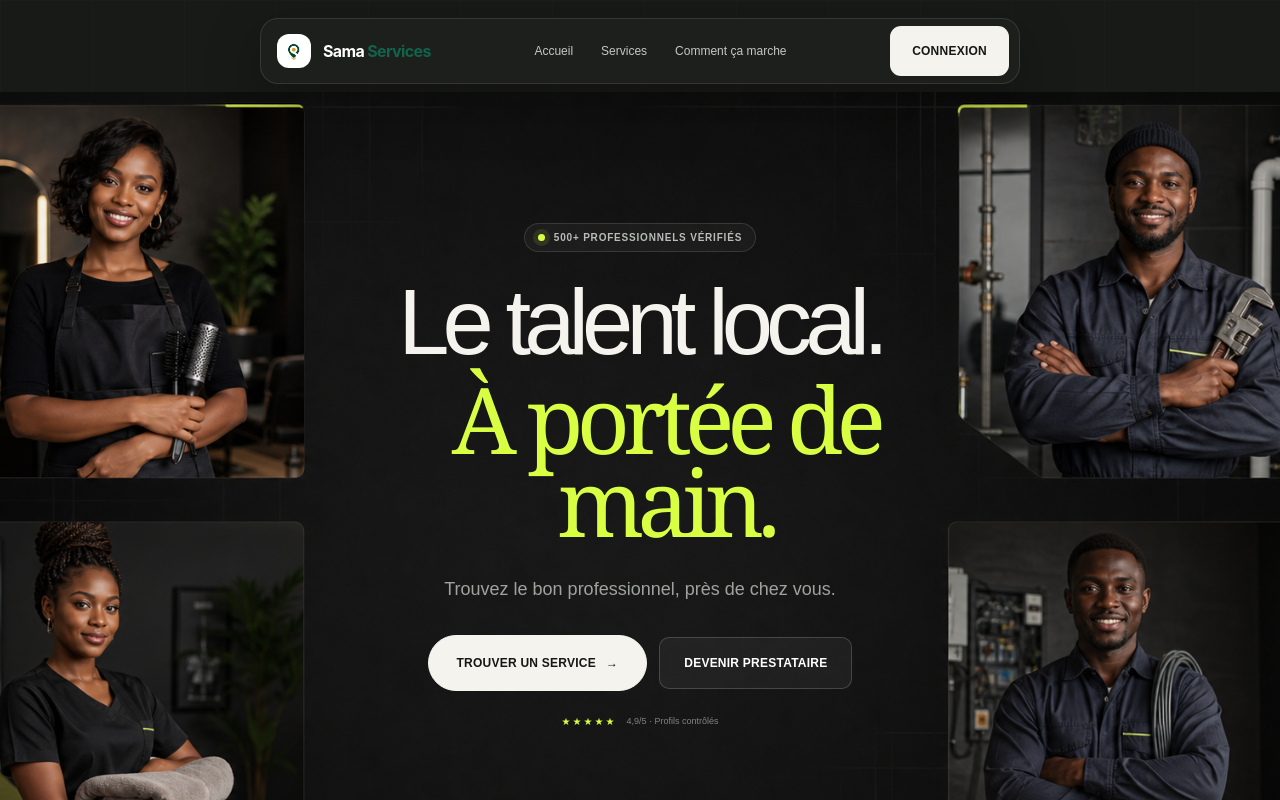
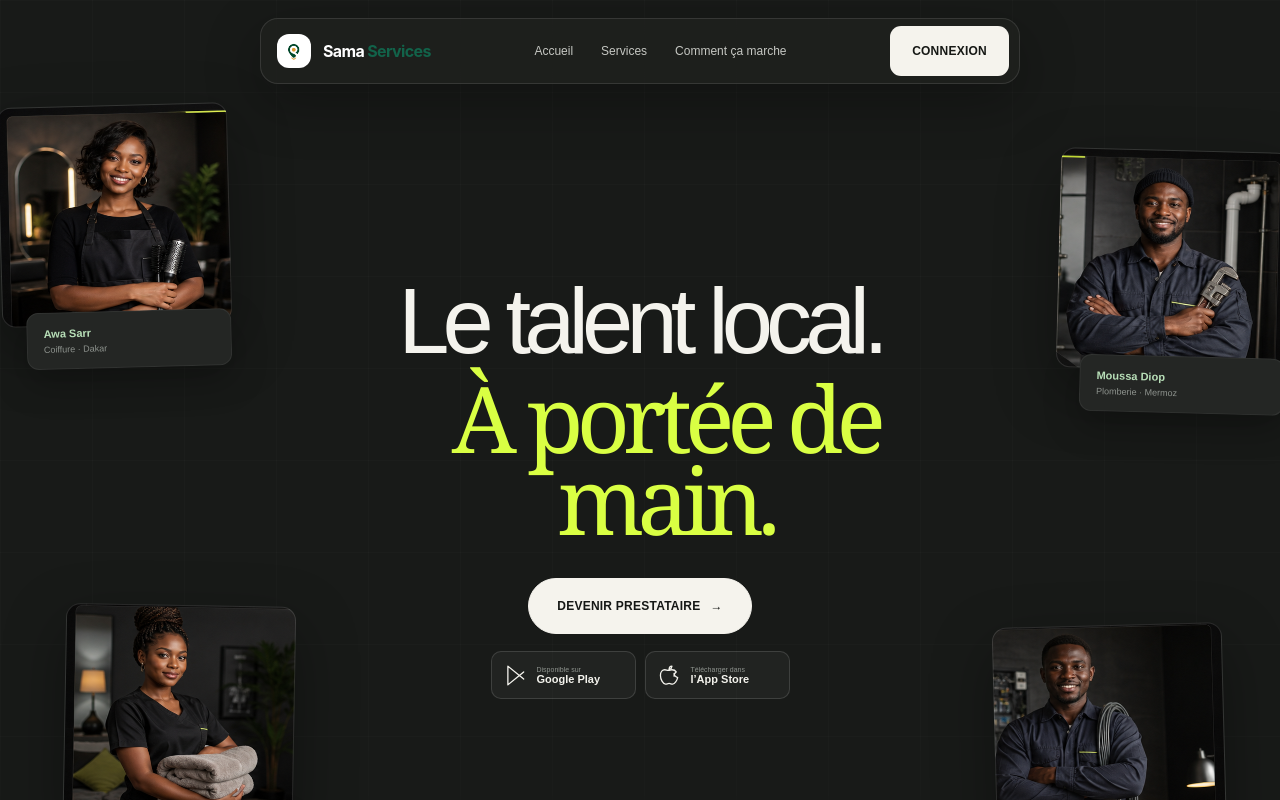
Before and after one commit to abdoulaye150199/samaserviceweb, an Angular app: page / in a window 1280 px wide. Shown: the top 800 px of the page. Built offline with nearby package versions, Linux system fonts and the light colour scheme.

Commit message:
scatter provider cards and add store actions

```diff
--- a/angular.json
+++ b/angular.json
@@ -48,7 +48,7 @@
                 },
                 {
                   "type": "anyComponentStyle",
-                  "maximumWarning": "38kB",
+                  "maximumWarning": "40kB",
                   "maximumError": "40kB"
                 }
               ],
--- a/src/app/app.html
+++ b/src/app/app.html
@@ -34,21 +34,38 @@
   <section class="hero" id="accueil">
     <div class="hero-grid-pattern"></div>
     <div class="container hero-stage">
-      <img
-        class="hero-talent-collage"
-        src="assets/provider-collage.png"
-        alt="Prestataires Sama Services : coiffure, plomberie, aide à domicile et électricité"
-      />
+      <article class="provider-tile provider-tile-one">
+        <div class="provider-portrait"></div>
+        <div class="provider-caption"><strong>Awa Sarr</strong><span>Coiffure · Dakar</span></div>
+      </article>
+      <article class="provider-tile provider-tile-two">
+        <div class="provider-portrait"></div>
+        <div class="provider-caption"><strong>Moussa Diop</strong><span>Plomberie · Mermoz</span></div>
+      </article>
+      <article class="provider-tile provider-tile-three">
+        <div class="provider-portrait"></div>
+        <div class="provider-caption"><strong>Fatou Ndiaye</strong><span>Aide à domicile · Liberté 6</span></div>
+      </article>
+      <article class="provider-tile provider-tile-four">
+        <div class="provider-portrait"></div>
+        <div class="provider-caption"><strong>Ibrahima Fall</strong><span>Électricité · Sacré-Cœur</span></div>
+      </article>
 
       <div class="hero-content">
-        <span class="hero-pill"><i></i> 500+ professionnels vérifiés</span>
         <h1>Le talent local.<br /><em>À portée de main.</em></h1>
-        <p class="hero-copy">Trouvez le bon professionnel, près de chez vous.</p>
         <div class="hero-actions">
-          <a class="button hero-primary" href="#services">Trouver un service <span>→</span></a>
-          <a class="button hero-secondary" href="#inscription">Devenir prestataire</a>
+          <a class="button hero-primary" href="#inscription">Devenir prestataire <span>→</span></a>
         </div>
-        <div class="hero-trust"><span>★★★★★</span><small>4,9/5 · Profils contrôlés</small></div>
+        <div class="hero-stores">
+          <a href="#telecharger" aria-label="Télécharger sur Google Play">
+            <svg viewBox="0 0 32 32"><path d="m4 3 16 13L4 29V3Z" /><path d="m20 16 6-5M20 16l6 5" /></svg>
+            <span><small>Disponible sur</small><strong>Google Play</strong></span>
+          </a>
+          <a href="#telecharger" aria-label="Télécharger sur l’App Store">
+            <svg viewBox="0 0 32 32"><path d="M21 17c0-4 3-6 3-6-2-3-5-3-6-3-2 0-3 1-5 1s-3-1-5-1c-3 0-6 3-6 8 0 6 4 12 7 12 2 0 3-1 5-1s3 1 5 1c3 0 6-5 7-9-3-1-5-3-5-6Z" /><path d="M18 3c0 2-2 4-4 5 0-3 2-5 4-5Z" /></svg>
+            <span><small>Télécharger dans</small><strong>l’App Store</strong></span>
+          </a>
+        </div>
       </div>
     </div>
   </section>
--- a/src/app/app.scss
+++ b/src/app/app.scss
@@ -2930,3 +2930,167 @@ footer {
     opacity: .74;
   }
 }
+
+.provider-tile {
+  position: absolute;
+  z-index: 3;
+  width: 230px;
+  overflow: visible;
+}
+
+.provider-portrait {
+  height: 220px;
+  overflow: hidden;
+  border: 1px solid rgba(255, 255, 255, .12);
+  border-radius: 14px;
+  background-image: url('/assets/provider-collage.png');
+  background-repeat: no-repeat;
+  box-shadow: 0 22px 60px rgba(0, 0, 0, .35);
+}
+
+.provider-caption {
+  position: relative;
+  z-index: 2;
+  display: grid;
+  width: 205px;
+  gap: 5px;
+  margin: -14px 0 0 24px;
+  padding: 14px 16px;
+  border: 1px solid rgba(255, 255, 255, .06);
+  border-radius: 12px;
+  background: #242624;
+  box-shadow: 0 14px 35px rgba(0, 0, 0, .25);
+}
+
+.provider-caption strong {
+  color: #b8dfb8;
+  font-size: 11px;
+}
+
+.provider-caption span {
+  color: #8e938e;
+  font-size: 9px;
+}
+
+.provider-tile-one {
+  top: 105px;
+  left: -20px;
+  transform: rotate(-1.5deg);
+}
+
+.provider-tile-one .provider-portrait {
+  background-size: 395% 215%;
+  background-position: left top;
+}
+
+.provider-tile-two {
+  top: 150px;
+  right: -28px;
+  transform: rotate(1.5deg);
+}
+
+.provider-tile-two .provider-portrait {
+  background-size: 395% 215%;
+  background-position: right top;
+}
+
+.provider-tile-three {
+  bottom: 32px;
+  left: 44px;
+  transform: rotate(1deg);
+}
+
+.provider-tile-three .provider-portrait {
+  background-size: 395% 215%;
+  background-position: left bottom;
+}
+
+.provider-tile-four {
+  right: 35px;
+  bottom: 12px;
+  transform: rotate(-1.5deg);
+}
+
+.provider-tile-four .provider-portrait {
+  background-size: 395% 215%;
+  background-position: right bottom;
+}
+
+.hero-stores {
+  display: flex;
+  justify-content: center;
+  gap: 9px;
+  margin-top: 17px;
+}
+
+.hero-stores a {
+  display: flex;
+  min-width: 145px;
+  min-height: 48px;
+  align-items: center;
+  gap: 9px;
+  padding: 8px 13px;
+  border: 1px solid rgba(255, 255, 255, .13);
+  border-radius: 10px;
+  color: #f4f3ed;
+  background: rgba(255, 255, 255, .045);
+  text-align: left;
+  transition: border-color .2s ease, background .2s ease;
+}
+
+.hero-stores a:hover {
+  border-color: rgba(217, 255, 67, .48);
+  background: rgba(217, 255, 67, .08);
+}
+
+.hero-stores svg {
+  width: 23px;
+  height: 23px;
+}
+
+.hero-stores span {
+  display: grid;
+}
+
+.hero-stores small {
+  color: #8e938e;
+  font-size: 7px;
+}
+
+.hero-stores strong {
+  font-size: 11px;
+}
+
+@media (max-width: 1100px) {
+  .provider-tile { width: 190px; }
+  .provider-portrait { height: 185px; }
+  .provider-caption { width: 175px; margin-left: 14px; }
+  .provider-tile-one { left: -20px; }
+  .provider-tile-two { right: -20px; }
+}
+
+@media (max-width: 760px) {
+  .provider-tile { width: 140px; }
+  .provider-portrait { height: 135px; }
+  .provider-caption {
+    width: 132px;
+    margin: -8px 0 0 8px;
+    padding: 9px 10px;
+  }
+  .provider-caption span { display: none; }
+  .provider-tile-one { top: 105px; left: -4px; }
+  .provider-tile-two { top: 112px; right: -4px; }
+  .provider-tile-three { bottom: 14px; left: 2px; }
+  .provider-tile-four { right: 2px; bottom: 10px; }
+}
+
+@media (max-width: 600px) {
+  .hero-stage .hero-content { padding-top: 40px; }
+  .hero-stage h1 { margin-top: 0; }
+  .hero-stores {
+    width: 100%;
+    align-items: stretch;
+    flex-direction: column;
+  }
+  .hero-stores a { width: 100%; justify-content: center; }
+}
```
